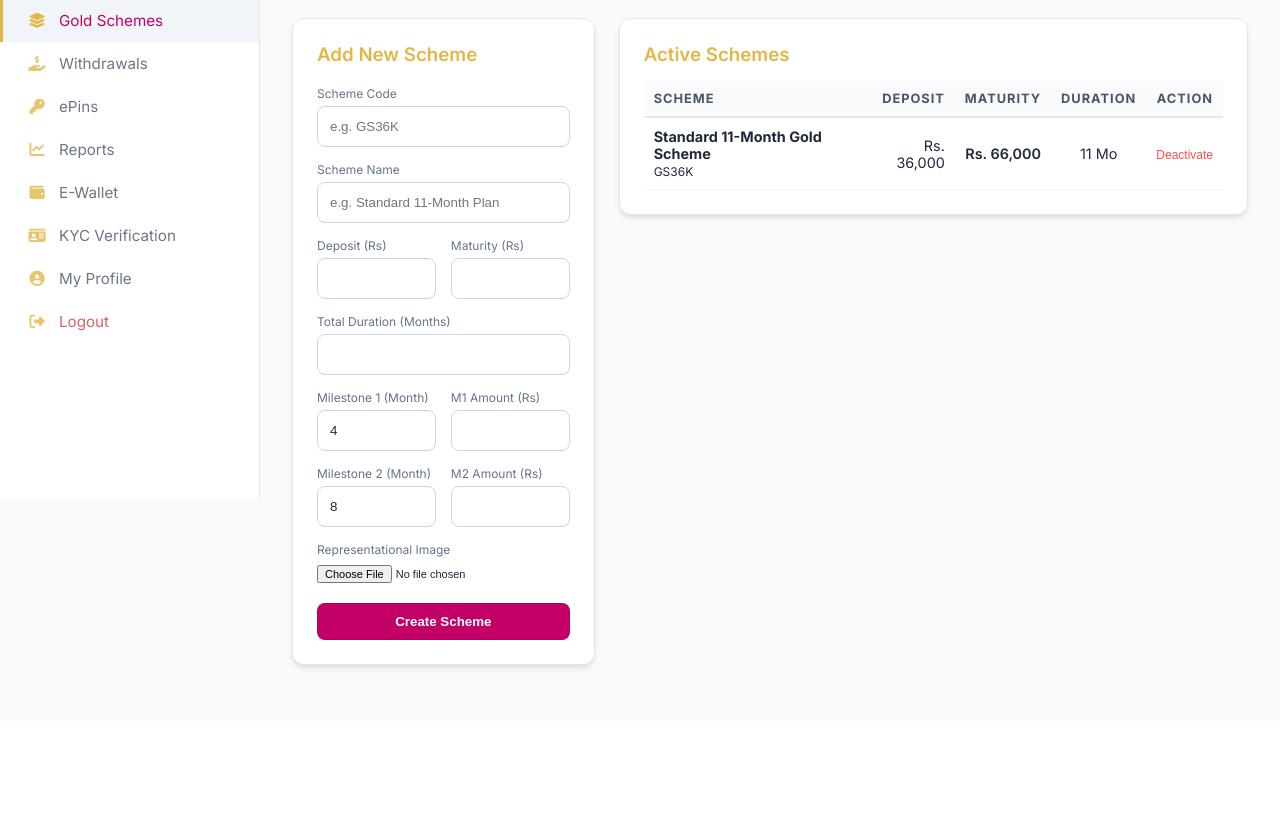
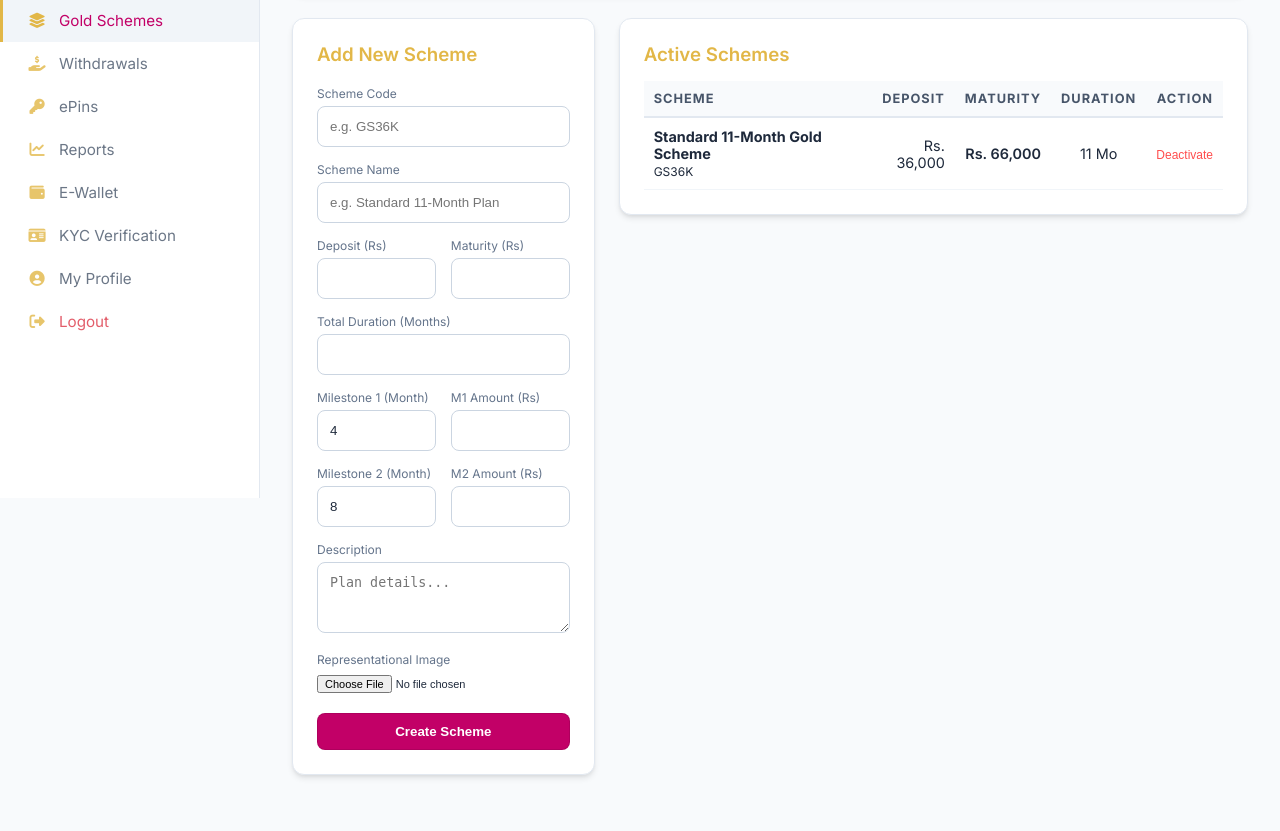
Before and after one commit to priyeshdaspookulangara/gb, a PHP site: page /dashboards/admin_schemes.php in a window 1280 px wide. Shown: the part 302-1133 px from the top of the page. Before the commit the page ends 972 px from the top, so only its background shows below. Run offline with PHP 8.4, Linux system fonts and the light colour scheme; a user stored in the database is signed in; data comes from the database, SQL or seed files in the repository; some libraries are stand-ins or nearby versions.

Commit message:
fix: resolve image upload issue in gold scheme generation
- Added missing `description` field to the scheme creation form.
- Implemented robust error reporting for file upload failures in `admin_schemes.php`.
- Expanded allowed file types to include WEBP for scheme representational images.
- Verified `uploads/schemes/` directory permissions.
- Ensured consistent SQL execution by providing defaults for optional fields.

Co-authored-by: priyeshdaspookulangara <216598157+priyeshdaspookulangara@users.noreply.github.com>

```diff
--- a/dashboards/admin_schemes.php
+++ b/dashboards/admin_schemes.php
@@ -24,15 +24,21 @@ if ($_SERVER['REQUEST_METHOD'] === 'POST') {
         $m1_amount = $_POST['milestone_1_amount'];
         $m2_month = $_POST['milestone_2_month'];
         $m2_amount = $_POST['milestone_2_amount'];
-        $desc = $_POST['description'];
+        $desc = $_POST['description'] ?? '';
 
         $image_name = $_POST['existing_image'] ?? null;
         if (isset($_FILES['scheme_image']) && $_FILES['scheme_image']['error'] === UPLOAD_ERR_OK) {
             $ext = strtolower(pathinfo($_FILES['scheme_image']['name'], PATHINFO_EXTENSION));
-            if (in_array($ext, ['jpg', 'jpeg', 'png'])) {
+            if (in_array($ext, ['jpg', 'jpeg', 'png', 'webp'])) {
                 $image_name = "scheme_" . time() . "." . $ext;
-                move_uploaded_file($_FILES['scheme_image']['tmp_name'], "../uploads/schemes/" . $image_name);
+                if (!move_uploaded_file($_FILES['scheme_image']['tmp_name'], "../uploads/schemes/" . $image_name)) {
+                    $error = "Failed to move uploaded file.";
+                }
+            } else {
+                $error = "Invalid file type. Only JPG, PNG, and WEBP allowed.";
             }
+        } elseif (isset($_FILES['scheme_image']) && $_FILES['scheme_image']['error'] !== UPLOAD_ERR_NO_FILE) {
+            $error = "File upload error code: " . $_FILES['scheme_image']['error'];
         }
 
         if ($action === 'create') {
@@ -66,6 +72,7 @@ require_once '../layouts/header.php';
     <div class="glass-card">
         <h3 class="gold-text">Add New Scheme</h3>
         <?php if ($message): ?><p class="status approved" style="margin-top: 10px;"><?php echo $message; ?></p><?php endif; ?>
+        <?php if ($error): ?><p class="status rejected" style="margin-top: 10px;"><?php echo $error; ?></p><?php endif; ?>
 
         <form method="POST" enctype="multipart/form-data" style="margin-top: 20px;">
             <?php csrf_input(); ?>
@@ -116,6 +123,11 @@ require_once '../layouts/header.php';
                     <label style="font-size: 12px; color: var(--text-muted); display: block; margin-bottom: 5px;">M2 Amount (Rs)</label>
                     <input type="number" name="milestone_2_amount" class="form-control">
                 </div>
+            </div>
+
+            <div style="margin-bottom: 15px;">
+                <label style="font-size: 12px; color: var(--text-muted); display: block; margin-bottom: 5px;">Description</label>
+                <textarea name="description" class="form-control" placeholder="Plan details..." rows="3"></textarea>
             </div>
 
             <div style="margin-bottom: 20px;">
```
Also changed, not shown: 2 other files.
